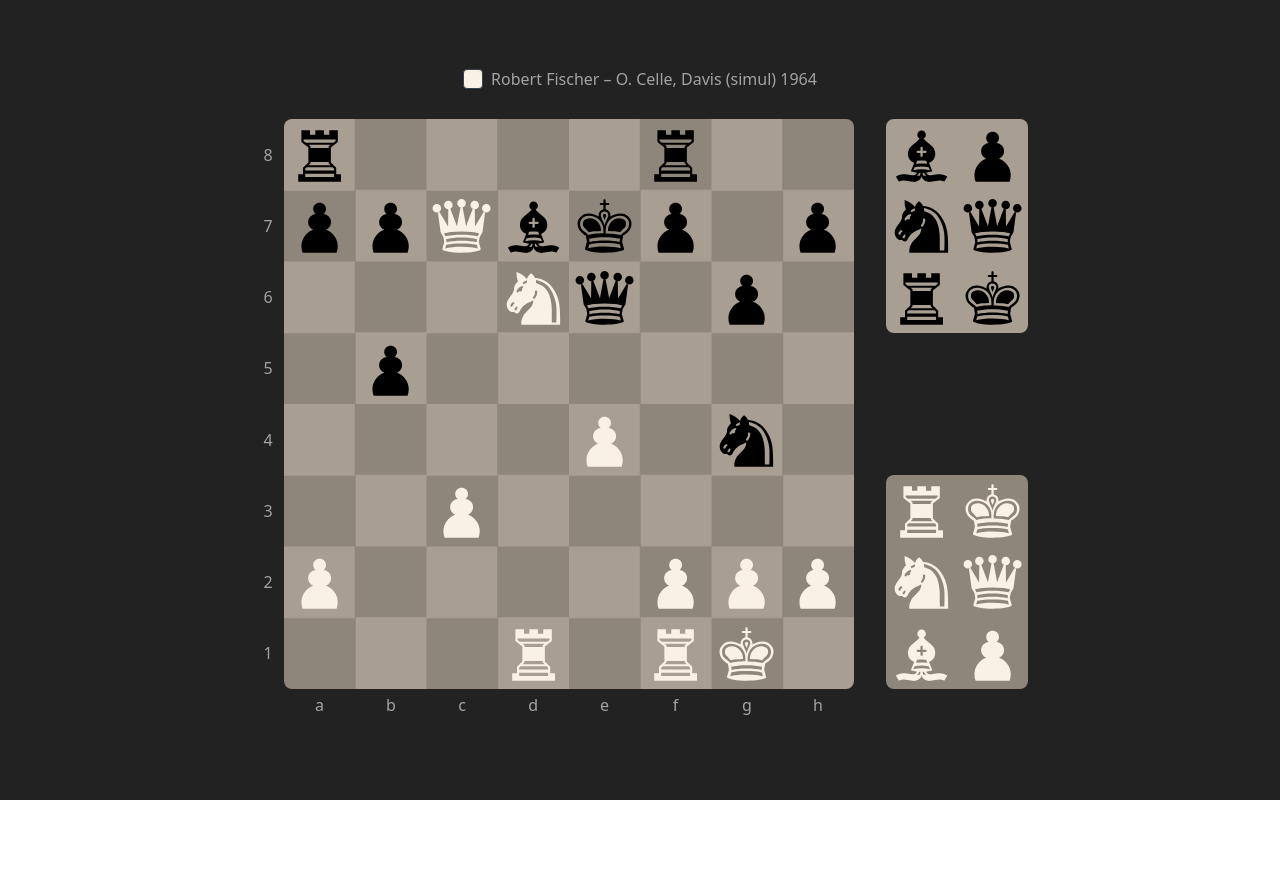
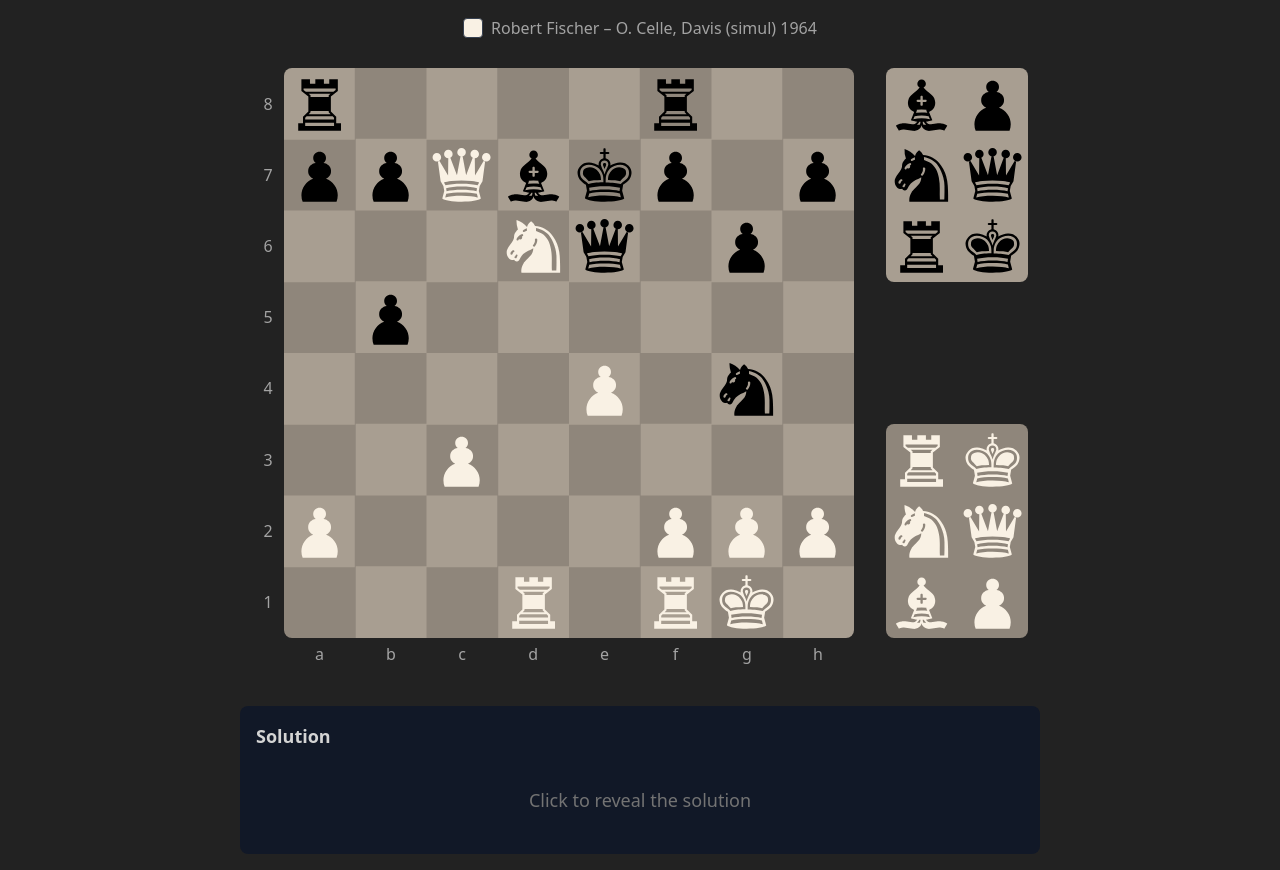
Before and after one commit to unibo-dslab-projects/ASW25-MicheleMonti-woodpecker, a React (Vite) app in the folder client/: page / in a window 1280 px wide. Before the commit the page ends 800 px from the top, so only its background shows below. Built offline with nearby package versions, Linux system fonts and the light colour scheme.

Commit message:
feat: added solutions

```diff
--- a/client/src/Components/Board.tsx
+++ b/client/src/Components/Board.tsx
@@ -56,15 +56,20 @@
 
 const boardKeys = Object.keys(woodpeckerBoards);
 const randomIndex = Math.floor(Math.random() * boardKeys.length);
-const boardFromFen = fenToBoardMap(woodpeckerBoards[randomIndex.toString() as keyof typeof woodpeckerBoards].fen);
+const randomBoard = woodpeckerBoards[randomIndex.toString() as keyof typeof woodpeckerBoards];
+const boardFromFen = fenToBoardMap(randomBoard.fen);
 //const boardNumber = randomIndex;
-const initialDirection = woodpeckerBoards[randomIndex.toString() as keyof typeof woodpeckerBoards].direction;
-const boardDescription = `${woodpeckerBoards[randomIndex.toString() as keyof typeof woodpeckerBoards].descr}`;
+const initialDirection = randomBoard.direction;
+const boardDescription = `${randomBoard.descr}`;
+const boardSolution = randomBoard.solution || 'No solution available';
+
 export default function Board() {
     const [description] = useState<string>(boardDescription);
     const [board, setBoard] = useState<Map<DeskCell, PieceType>>(new Map([...boardFromFen, ...SIDE_CELLS_MAP]));
     const [selectedCell, setSelectedCell] = useState<DeskCell | null>(null);
     const [direction] = useState<string>(initialDirection);
+    const [solution] = useState<string>(boardSolution);
+    const [isSolutionRevealed, setIsSolutionRevealed] = useState<boolean>(false);
 
     const gridElement = useRef<HTMLDivElement>(null);
 
@@ -93,11 +98,18 @@
             const isSourceSideCell = isSideCell(selectedCell);
 
             if (isDestSideCell) {
+                // Moving TO a side cell - destroy the piece
                 newBoard.delete(selectedCell);
+                // If the piece came from a side cell, replenish it (infinite source)
+                if (isSourceSideCell) {
+                    newBoard.set(selectedCell, new PieceType(piece.type, piece.color));
+                }
             } else {
+                // Moving to a board cell
                 newBoard.set(cell, piece);
                 newBoard.delete(selectedCell);
 
+                // If the piece came from a side cell, replenish it (infinite source)
                 if (isSourceSideCell) {
                     newBoard.set(selectedCell, new PieceType(piece.type, piece.color));
                 }
@@ -153,7 +165,7 @@
     }
 
     return (
-        <div className="flex items-center justify-center h-screen bg-black-background">
+        <div className="flex flex-col items-center justify-center min-h-screen bg-black-background p-4">
             <div className="relative">
                 <div className="flex items-center justify-center gap-2 mb-4">
                     {/* Direction indicator next to description */}
@@ -206,6 +218,23 @@
                     </div>
                 </div>
             </div>
+
+            {/* Solution panel below the board */}
+            <div className="w-full max-w-[min(100vh,100vw)] mt-6">
+                <div
+                    className={`bg-gray-900 rounded-lg p-4 cursor-pointer transition-all duration-300 ${isSolutionRevealed ? 'ring-2 ring-blue-500' : ''}`}
+                    onClick={() => setIsSolutionRevealed(!isSolutionRevealed)}
+                >
+                    <h3 className="font-bold text-lg mb-3 text-neutral-300">Solution</h3>
+                    {isSolutionRevealed ? (
+                        <p className="text-neutral-300 whitespace-pre-line">{solution}</p>
+                    ) : (
+                        <div className="text-neutral-500 text-center py-6 text-lg">
+                            Click to reveal the solution
+                        </div>
+                    )}
+                </div>
+            </div>
         </div>
     );
 }
```
